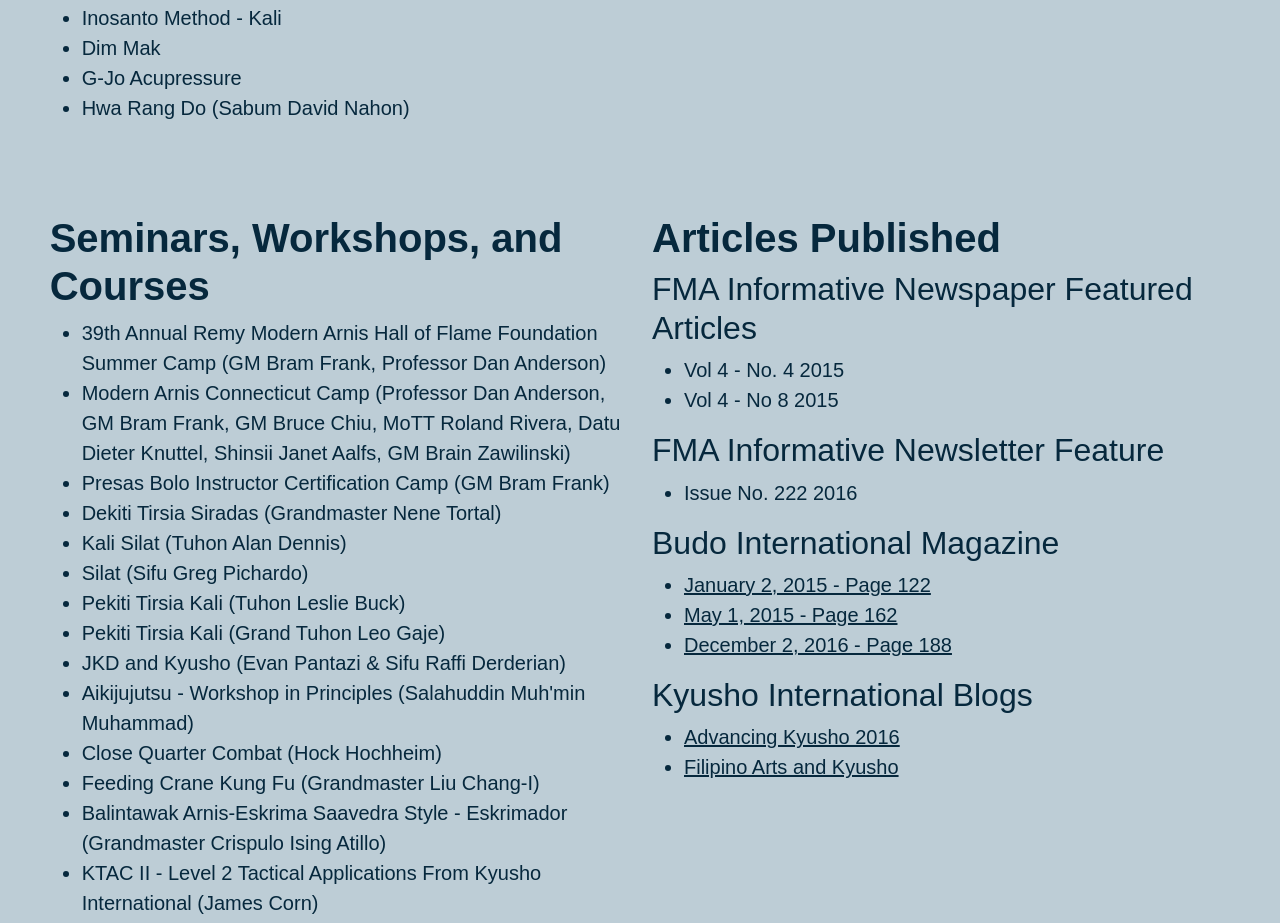
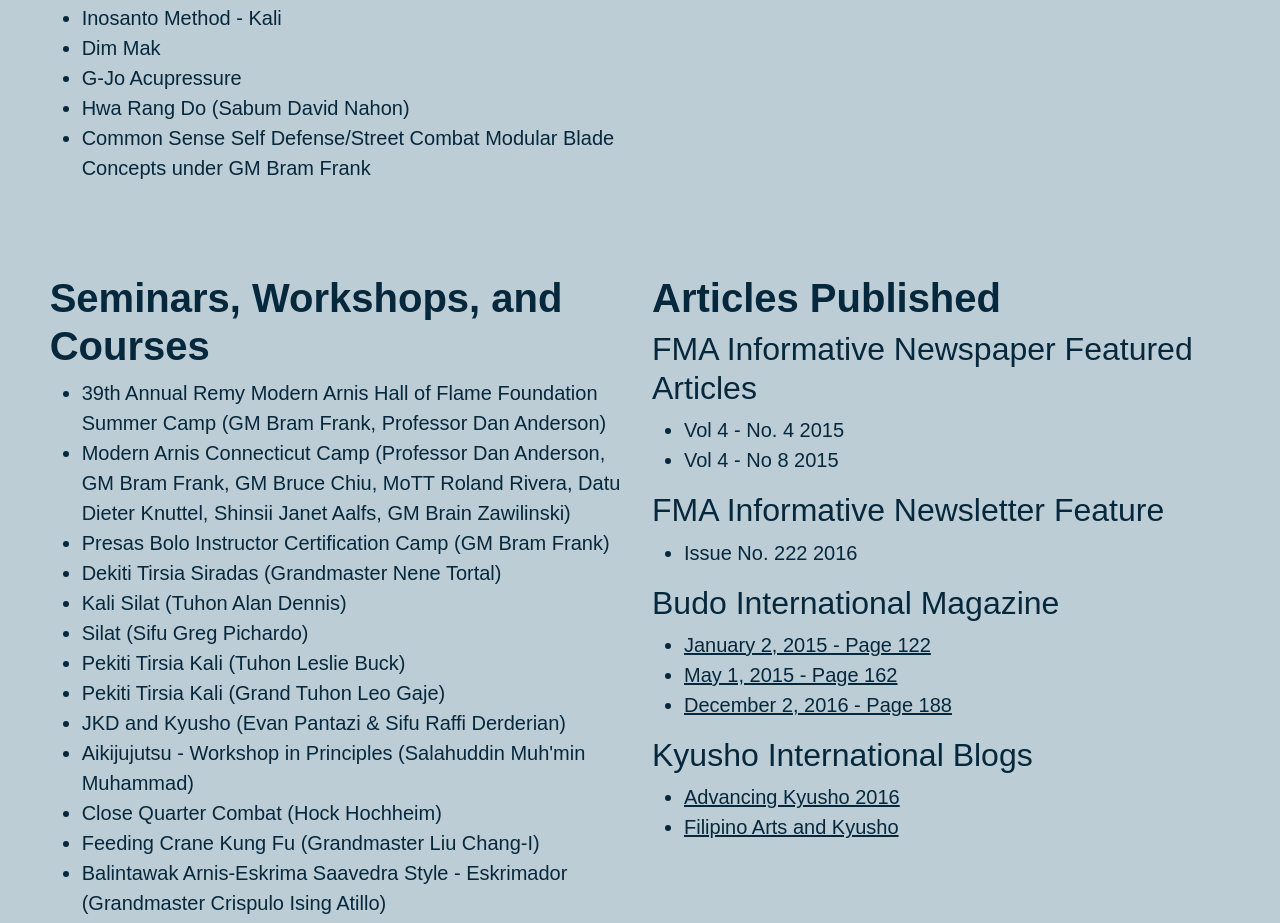
Before and after one commit to JJC7478/tactics-website, a plain HTML site: page accolades.html in a window 1280 px wide. Shown: the part 943-1866 px from the top of the page. Drawn offline with nearby package versions, Linux system fonts and the light colour scheme; a web font is replaced by a local one.

Commit message:
Added favicon, fixed spelling on pricing page, added accolade to accolades page

```diff
--- a/accolades.html
+++ b/accolades.html
@@ -157,6 +157,9 @@
                         </li>
                         <li>
                             Hwa Rang Do (Sabum David Nahon)
+                        </li>
+                        <li>
+                            Common Sense Self Defense/Street Combat Modular Blade Concepts under GM Bram Frank
                         </li>
                     </ul>
                 </div>
```
Also changed, not shown: index.html (+6 -0 lines), pricing.html (+1 -1 lines), images/android-chrome-192x192.png (added), images/android-chrome-512x512.png (added), images/apple-touch-icon.png (added), images/favicon-16x16.png (added), images/favicon-32x32.png (added), images/favicon.ico (added), images/site.webmanifest (added).
